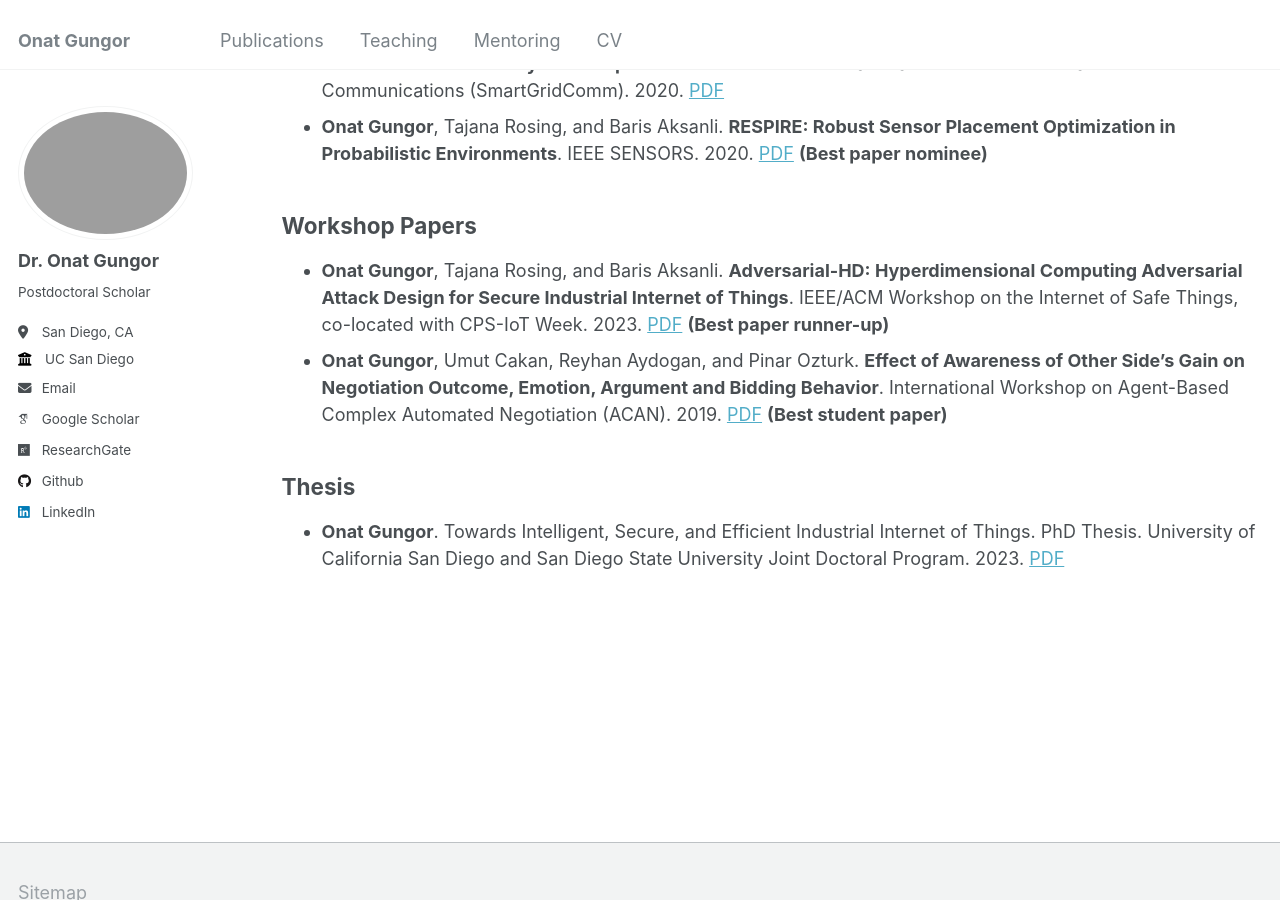
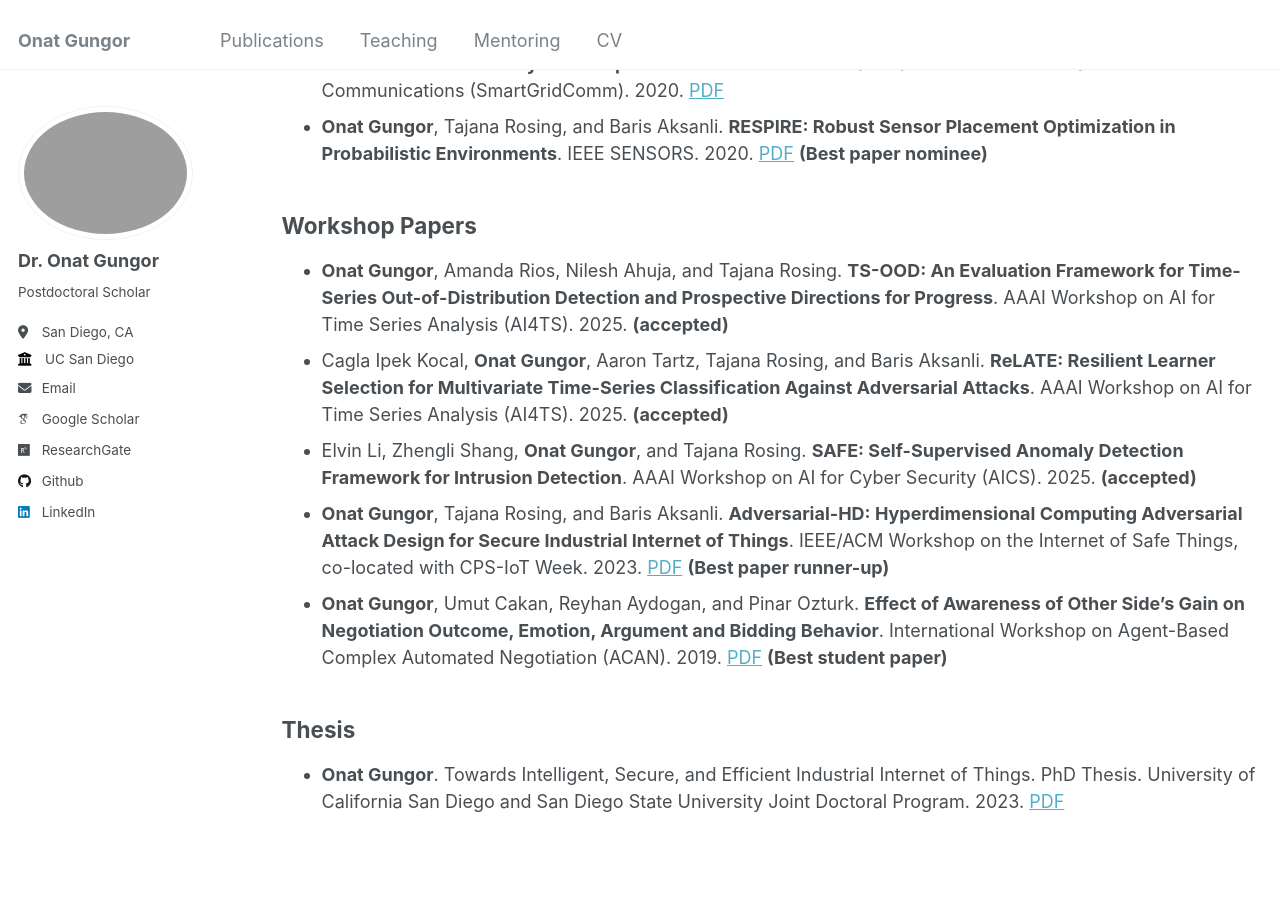
Before and after one commit to onatucsd/onatucsd.github.io, a Jekyll site: the page built from _pages/publications.md, in a window 1280 px wide and 900 px high, scrolled down 1623 px. Built offline with Jekyll 4.4.1, drawn with Linux system fonts in a browser that asks for light colours; some web fonts are replaced; some of the changed text lies outside the part shown.

Commit message:
Update publications.md

```diff
--- a/_pages/publications.md
+++ b/_pages/publications.md
@@ -30,6 +30,9 @@ author_profile: true
 * **Onat Gungor**, Tajana Rosing, and Baris Aksanli. **RESPIRE: Robust Sensor Placement Optimization in Probabilistic Environments**. IEEE SENSORS. 2020. [PDF](https://ieeexplore.ieee.org/document/9278821) **(Best paper nominee)**
 
 ## Workshop Papers
+* **Onat Gungor**, Amanda Rios, Nilesh Ahuja, and Tajana Rosing. **TS-OOD: An Evaluation Framework for Time-Series Out-of-Distribution Detection and Prospective Directions for Progress**. AAAI Workshop on AI for Time Series Analysis (AI4TS). 2025. **(accepted)**
+* Cagla Ipek Kocal, **Onat Gungor**, Aaron Tartz, Tajana Rosing, and Baris Aksanli. **ReLATE: Resilient Learner Selection for Multivariate Time-Series Classification Against Adversarial Attacks**. AAAI Workshop on AI for Time Series Analysis (AI4TS). 2025. **(accepted)**
+* Elvin Li, Zhengli Shang, **Onat Gungor**, and Tajana Rosing. **SAFE: Self-Supervised Anomaly Detection Framework for Intrusion Detection**. AAAI Workshop on AI for Cyber Security (AICS). 2025. **(accepted)**
 * **Onat Gungor**, Tajana Rosing, and Baris Aksanli. **Adversarial-HD: Hyperdimensional Computing Adversarial Attack Design
 for Secure Industrial Internet of Things**. IEEE/ACM Workshop on the Internet of Safe Things, co-located with CPS-IoT Week. 2023. [PDF](https://dl.acm.org/doi/abs/10.1145/3576914.3587484) **(Best paper runner-up)**
 * **Onat Gungor**, Umut Cakan, Reyhan Aydogan, and Pinar Ozturk. **Effect of Awareness of Other Side’s Gain on Negotiation Outcome, Emotion, Argument and Bidding Behavior**. International Workshop on Agent-Based Complex Automated Negotiation (ACAN). 2019. [PDF](https://link.springer.com/chapter/10.1007/978-981-16-0471-3_1#:~:text=We%20observed%20that%2067%25%20of,of%20the%20other%20side's%20gain.) **(Best student paper)**
```
Also changed, not shown: other parts of _pages/publications.md (+2 -2 lines).
